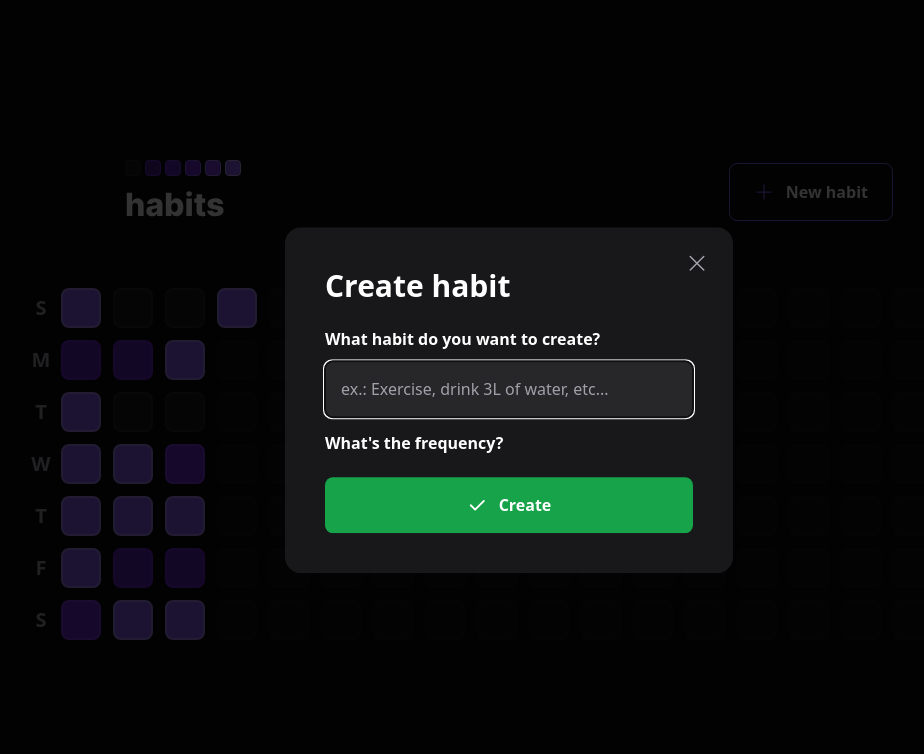
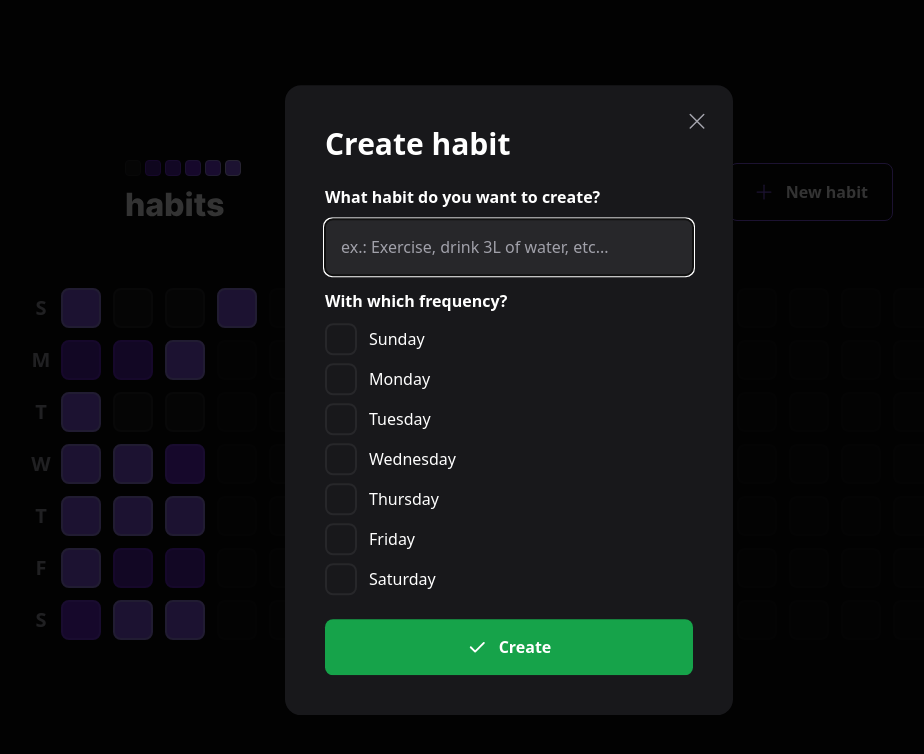
Before and after one commit to fuschini/habit_tracker, a React (Vite) app in the folder web/: page / in a window 1280 px wide. Both pictures are taken after a click on the button "New habit". Shown: the top 754 px of the page, without its empty margins (131-1055 px from the left). Built offline with nearby package versions, Linux system fonts and the light colour scheme.

Commit message:
feat(front): add hardcoded checkboxes to NewHabitForm

```diff
--- a/web/src/components/NewHabitForm.tsx
+++ b/web/src/components/NewHabitForm.tsx
@@ -1,9 +1,34 @@
+import * as Checkbox from '@radix-ui/react-checkbox';
 import { Check } from "phosphor-react";
+import { FormEvent, useState } from 'react';
+
+const availableWeekDays = ['Sunday', 'Monday', 'Tuesday', 'Wednesday', 'Thursday', 'Friday', 'Saturday']
 
 export function NewHabitForm() {
+    const [title, setTitle] = useState('')
+    const [weekDays, setWeekDays] = useState<number[]>([])
+
+    function createNewHabit(event: FormEvent) {
+        event.preventDefault()
+
+
+    }
+
+    function handleToggleWeekDay(weekDay: number) {
+        if (weekDays.includes(weekDay)) {
+            const weekDaysWithRemovedOne = weekDays.filter(day => day != weekDay)
+            setWeekDays(weekDaysWithRemovedOne)
+        } else {
+            const weekDaysWithAddedOne = [...weekDays, weekDay]
+            setWeekDays(weekDaysWithAddedOne)
+        }
+    }
+
     return (
-        <form className="w-full flex flex-col mt-6">
-            <label htmlFor="title" className="font-semibold leading-tight">What habit do you want to create?</label>
+        <form onSubmit={createNewHabit} className="w-full flex flex-col mt-6">
+            <label htmlFor="title" className="font-semibold leading-tight">
+                What habit do you want to create?
+            </label>
 
             <input
                 type='text'
@@ -11,9 +36,32 @@
                 placeholder="ex.: Exercise, drink 3L of water, etc..."
                 autoFocus
                 className="p-4 rounded-lg mt-3 bg-zinc-800 placeholder:text-zinc-400"
+                onChange={event => setTitle(event.target.value)}
             />
 
-            <label htmlFor="frequency" className="font-semibold leading-tight mt-4">What's the frequency?</label>
+            <label htmlFor="frequency" className="font-semibold leading-tight mt-4">
+                With which frequency?
+            </label>
+
+            <div className='flex flex-col gap-2 mt-3'>
+                {availableWeekDays.map((weekDay, i) => {
+                    return (
+                        <Checkbox.Root
+                            key={weekDay}
+                            className='flex items-center gap-3 group'
+                            onCheckedChange={() => handleToggleWeekDay(i)}
+                        >
+                            <div className='h-8 w-8 flex rounded-lg items-center justify-center bg-zinc-900 border-2 border-zinc-800 group-data-[state=checked]:bg-green-500 group-data-[state=checked]:border-green-500'>
+                                <Checkbox.Indicator>
+                                    <Check size={20} className="text-white" />
+                                </Checkbox.Indicator>
+                            </div>
+                            <span className='text-white leading-tight'>
+                                {weekDay}
+                            </span>
+                        </Checkbox.Root>)
+                })}
+            </div>
 
             <button type="submit" className="mt-6 rounded-lg p-4 flex items-center justify-center gap-3 font-semibold bg-green-600 hover:bg-green-500">
                 <Check size={20} weight="bold" />
```
